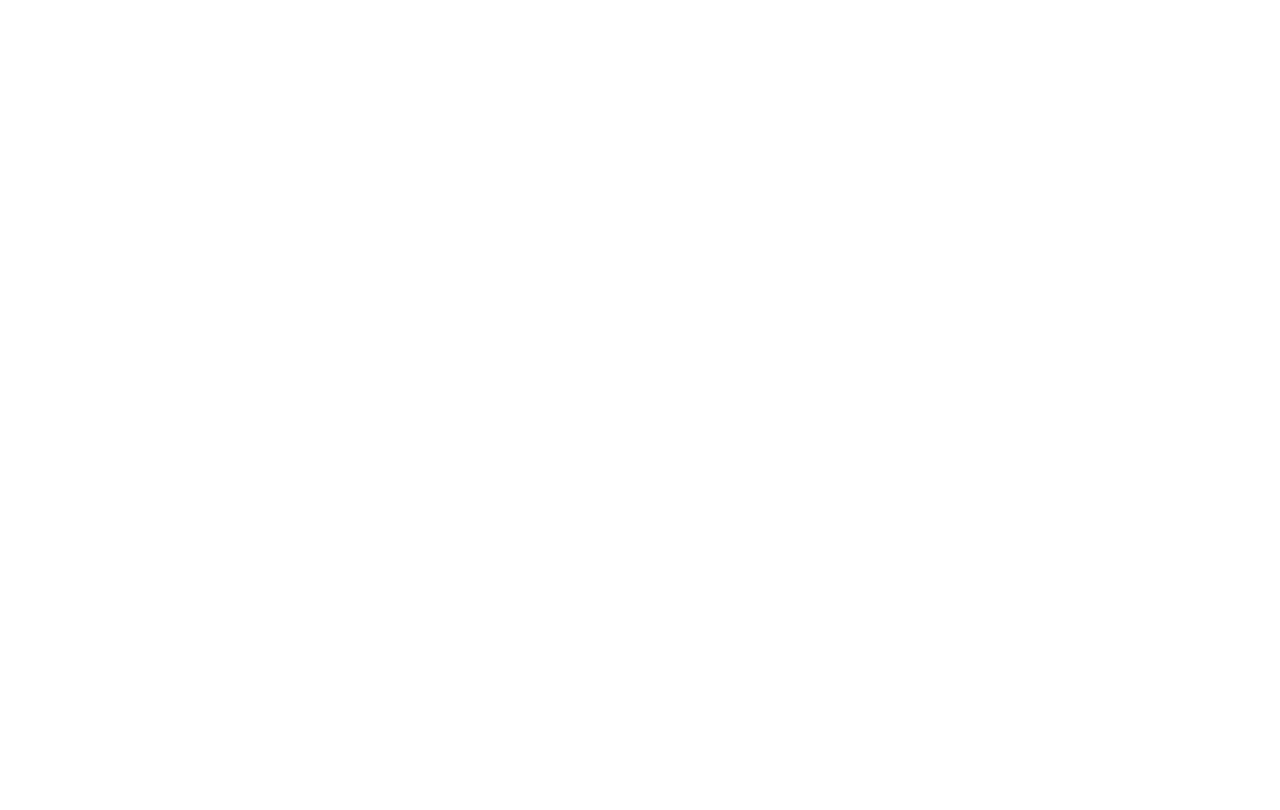
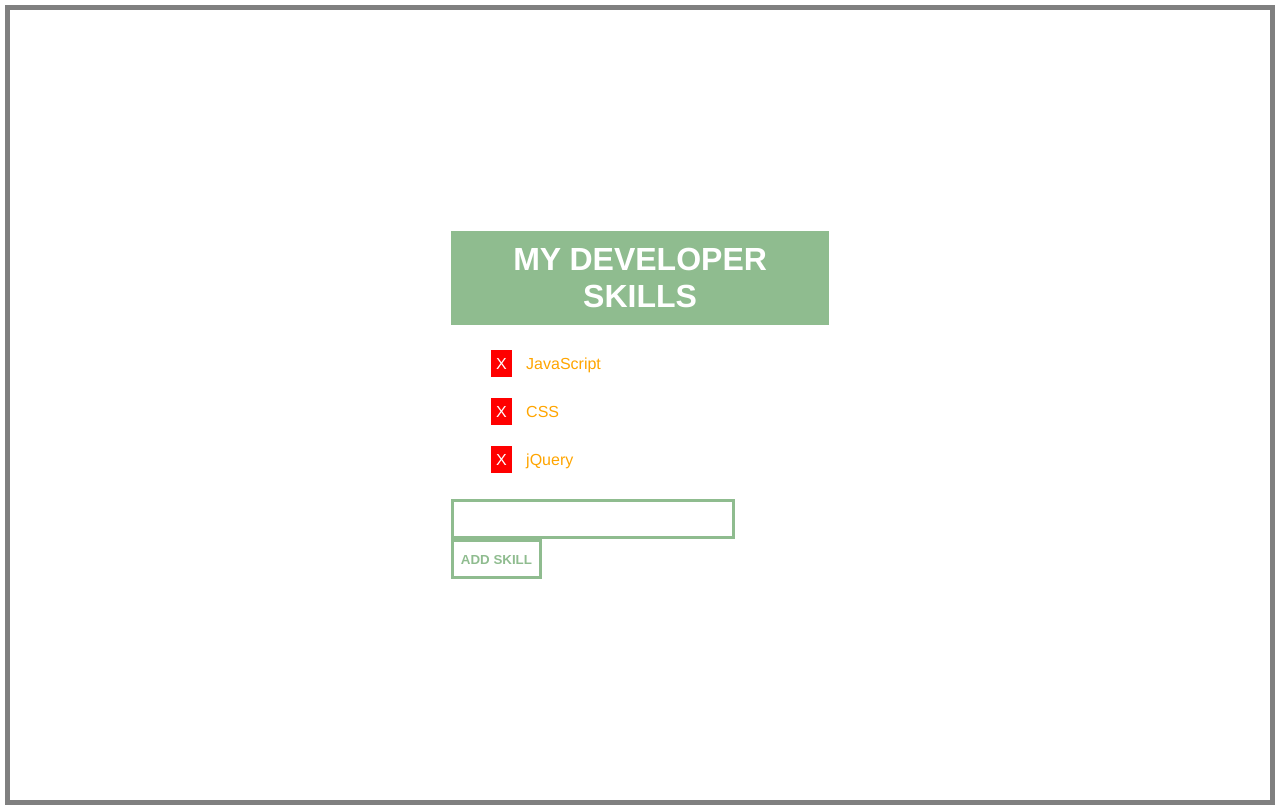
Before and after one commit to tt364q/My-Developer-Skills-3-21, a plain HTML site: page index.html in a window 1280 px wide. Drawn offline with nearby package versions, Linux system fonts and the light colour scheme.

Commit message:
finishes visual representation

```diff
--- a/css/style.css
+++ b/css/style.css
@@ -5,6 +5,59 @@
 
 body {
   display: flex;
+  margin: 5px;
   flex-direction: column;
   min-height: 100vh;
+  border: 5px solid gray;
+  justify-content: center;
+  align-items: center;
 }
+
+main {
+  width: 30%;
+}
+
+h1 {
+  background-color: darkseagreen;
+  text-align: center;
+  color: white;
+  padding: 10px;
+  font-family: Helvetica;
+  text-transform: uppercase;
+}
+ul {
+  list-style: none;
+}
+li,
+li span {
+  font-family: Helvetica;
+}
+
+li {
+  margin: 30px 0 30px 0;
+  color: orange;
+}
+
+li span {
+  color: white;
+  margin-right: 10px;
+  text-align: center;
+  background-color: red;
+  padding: 5px;
+}
+input,
+button {
+  border: 3px solid darkseagreen;
+  height: 40px;
+}
+input {
+  width: 75%;
+}
+
+button {
+  background-color: white;
+  color: darkseagreen;
+  text-transform: uppercase;
+  font-weight: 600;
+  width: 24%;
+}
--- a/index.html
+++ b/index.html
@@ -13,5 +13,16 @@
     <script defer src="./js/script.js"></script>
     <title>My Developer Skills</title>
   </head>
-  <body></body>
+  <body>
+    <main>
+      <h1>My Developer Skills</h1>
+      <ul>
+        <li><span>X</span> JavaScript</li>
+        <li><span>X</span> CSS</li>
+        <li><span>X</span> jQuery</li>
+      </ul>
+      <input type="text" />
+      <button>Add Skill</button>
+    </main>
+  </body>
 </html>
```
